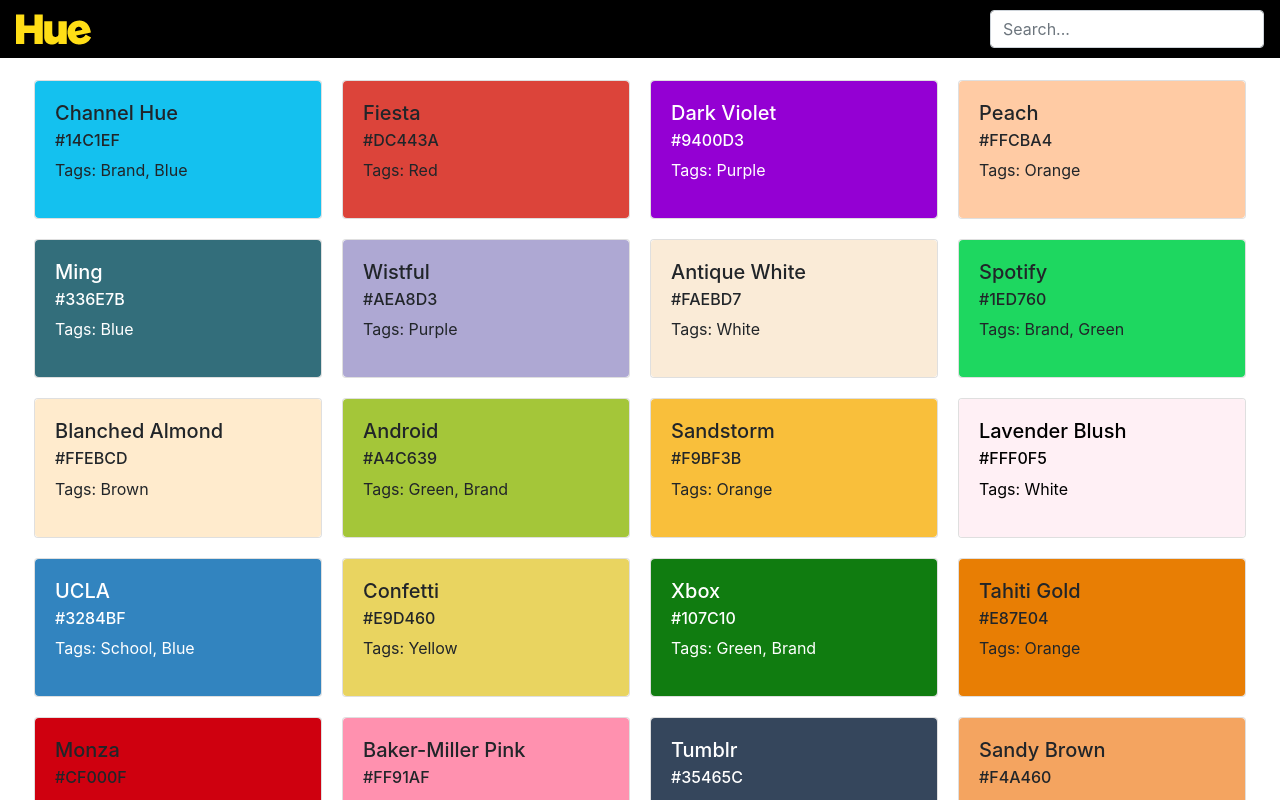
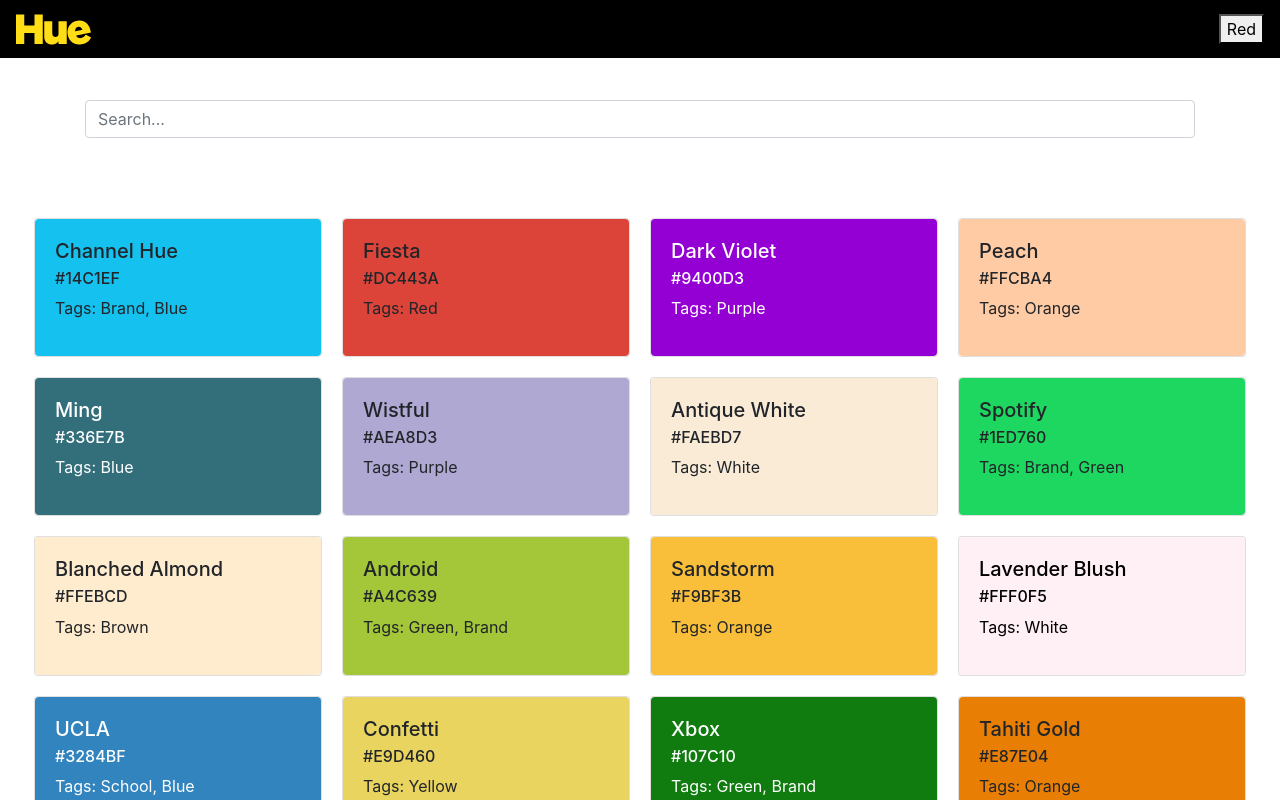
Before and after one commit to Project018/CH-Web, a React (Create React App) app: page / in a window 1280 px wide. Shown: the top 800 px of the page. Built offline with nearby package versions, Linux system fonts and the light colour scheme.

Commit message:
refactor react components WIP

```diff
--- a/src/App.css
+++ b/src/App.css
@@ -14,3 +14,7 @@ main {
     list-style: none;
     text-decoration: none;
 }
+
+form {
+    margin-top: 100px;
+}
--- a/src/App.js
+++ b/src/App.js
@@ -1,15 +1,18 @@
 import React, { Component } from 'react';
-import { BrowserRouter, Route, Switch } from 'react-router-dom';
-
+import Nav from './components/Nav';
 import Cards from './components/Cards';
-import FAQ from './components/FAQ';
 import Footer from './components/Footer';
 
 import './App.css';
 
 
 class App extends Component {
-  state = {
+  constructor(props) {
+    super(props);
+
+    this.showRed = this.showRed.bind(this);
+
+    this.state = {
       details: [
         {id: 0, name: "Carolina Blue", backgroundColor: "#7BAFD4", hexcode: '#7BAFD4', rgb: '(123, 175, 212)', category: 'Blue, School', full: 'Carolina Blue, #7BAFD4, (123, 175, 212)'},
         {id: 1, name: "Sea Buckthorn", backgroundColor: "#EB974E", hexcode: '#EB974E', rgb: '(235, 151, 78)', category: 'Orange', full: 'Sea Buckthorn, #EB974E, (235, 151, 78)'},
@@ -342,29 +345,31 @@ class App extends Component {
         {id: 331, name: "Mailchimp", backgroundColor: "#241C15", hexcode: "#241C15", rgb: '(36, 28, 21)', category: 'Brand, Black', full: 'Mailchimp, #241C15, (36, 28, 21)', color: '#FFFFFF'},
         {id: 332, name: "Golden State Warriors", backgroundColor: "#1D428A", hexcode: "#1D428A", rgb: '(29,66,138)', category: 'NBA, Blue', full: 'Golden State Warriors, #1D428A, (29,66,138)', color: '#FFFFFF'},
         {id: 333, name: "Golden State Warriors", backgroundColor: "#FFC72C", hexcode: "#FFC72C", rgb: '(255,199,44)', category: 'NBA, Yellow', full: 'Golden State Warriors, #FFC72C, (255,199,44)', color: '#000000'},
-    ],
-    search: ''
+      ]
     };
+  }
+
+  showRed() {
+    const details = this.state.details;
+    const redOnly = details.filter(color => color.category === 'Red')
+    console.log(redOnly)
+
+    // send call to cards component to update cards list to show only red
+
+    // this.setState((prev) => {
+    //   return {
+    //     details: prev.details.category
+    //   }
+    // })
+  }
 
   render() {
     return (
-      <BrowserRouter>
-          <Switch>
-            <Route
-              path="/"
-              render={(props) => <Cards {...props} colorDetails={this.state.details} /> }
-              exact
-            />
-            <Route
-              path="/faq"
-              component={FAQ}
-            />
-            {/* <Route
-              component={Error}
-            /> */}
-          </Switch>
+      <>
+        <Nav colorDetails={this.state.details} showRed={this.showRed} />
+        <Cards colorDetails={this.state.details} />
         <Footer />
-      </BrowserRouter>
+      </>
     );
   }
 }
--- a/src/components/Cards.js
+++ b/src/components/Cards.js
@@ -2,6 +2,7 @@ import React, { Component, Fragment } from 'react';
 import ClipboardJS from 'clipboard';
 import './Cards.css';
 
+// Using clipboard package to create copy on click functionality
 const clipboard = new ClipboardJS('.card-body');
 clipboard.on('success', function(e) {
     const copy = e.trigger.querySelector(".copied");
@@ -19,14 +20,17 @@ clipboard.on('error', function(e) {
 });
 
 function shuffleColors(array) {
+    // Shuffle through objects in array
     let i = array.length - 1;
     for (; i > 0; i--) {
-      const j = Math.floor(Math.random() * (i + 1));
+      const j = Math.floor(Math.random() * (i + 1))
       const temp = array[i];
       array[i] = array[j];
       array[j] = temp;
     }
-    return array;
+    // Display 50 colors
+    const copy = array.slice(0, 80)
+    return copy;
 }
 
 function searchingFor(search) {
@@ -35,9 +39,15 @@ function searchingFor(search) {
     }
 }
 
+
 class Cards extends Component {
-    state = {
-        search: ''
+    constructor(props) {
+        super(props);
+
+        this.state = {
+            search: '',
+            colorOnly: {}
+        }
     }
 
     searchHandler(event){
@@ -48,13 +58,10 @@ class Cards extends Component {
         const colorDetails  = this.props.colorDetails;
         const shuffledCards = shuffleColors(colorDetails);
 
+
         return (
             <Fragment>
-                <nav className="navbar fixed-top navbar-light">
-                    <a className="navbar-brand" href="/">
-                        <img src={require("../img/logo.png")} alt="Channel Hue logo" />
-                    </a>
-                    <form>
+                <form className="container">
                     <input
                         type="search"
                         className="form-control ds-input"
@@ -65,7 +72,6 @@ class Cards extends Component {
                         spellCheck="false"
                     />
                 </form>
-                </nav>
                 <main role="main">
                 <div className="card-container">
                     {shuffledCards.filter(searchingFor(this.state.search)).map(({id, backgroundColor, name, hexcode, category, color}) => (
@@ -79,6 +85,7 @@ class Cards extends Component {
                         </div>
                     ))}
                 </div>
+                <button>Load More</button>
                 </main>
             </Fragment>
         );
--- a/src/components/Footer.js
+++ b/src/components/Footer.js
@@ -1,5 +1,5 @@
 import React, { Component } from 'react';
-import { Link } from 'react-router-dom';
+// import { Link } from 'react-router-dom';
 import './Footer.css';
 
 
@@ -13,7 +13,7 @@ class Footer extends Component {
             </div>
             <div>
                 <ul className="list-inline">
-                    <li><Link to="/faq">FAQ</Link></li>
+                    <li><a href="./FAQ.js">FAQ</a></li>
                     <li><a href="mailto:info@channelhue.com">Contact</a></li>
                     <li><a href="https://twitter.com/HTMLSportsDad">Twitter</a></li>
                 </ul>
--- /dev/null
+++ b/src/components/Nav.js
@@ -0,0 +1,15 @@
+import React from 'react';
+
+const Nav = (props) => {
+
+    return (
+        <header className="navbar fixed-top navbar-light">
+            <a className="navbar-brand" href="/">
+                <img src={require("../img/logo.png")} alt="Channel Hue logo" />
+            </a>
+            <button onClick={props.showRed}>Red</button>
+        </header>
+    )
+}
+
+export default Nav
```
Also changed, not shown: src/components/Nav.css (added). Lines whose indentation alone changed are shown as unchanged.
